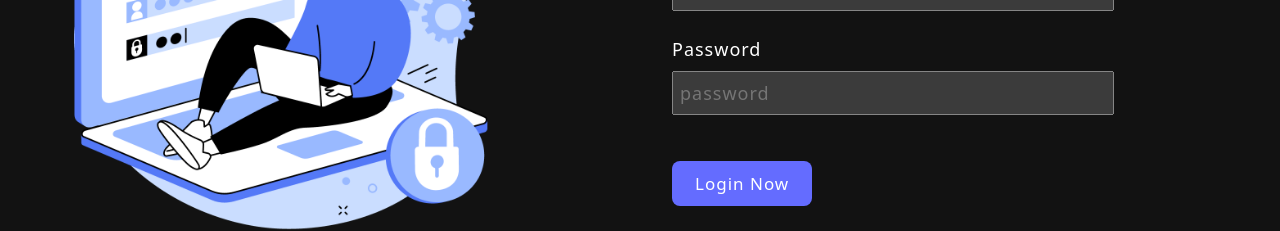
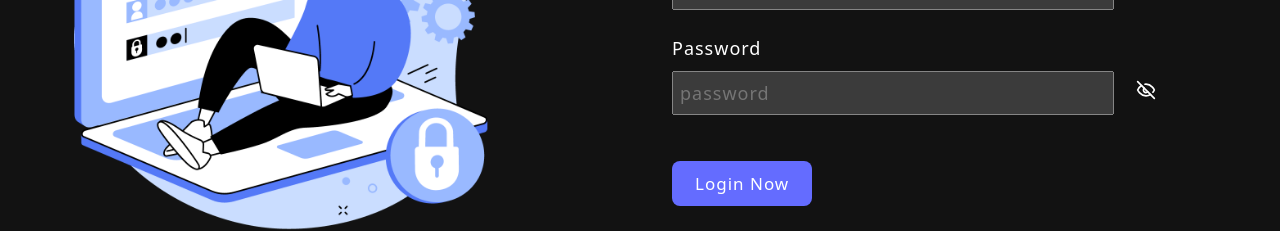
Before and after one commit to anirudhhbehera/MERN-Jan-2024, a React (Vite) app in the folder Client/: page /login in a window 1280 px wide. Shown: the part 343-574 px from the top of the page. Built offline with nearby package versions, Linux system fonts and the light colour scheme.

Commit message:
added show/hide password button in frontend

```diff
--- a/Client/package.json
+++ b/Client/package.json
@@ -10,6 +10,7 @@
     "preview": "vite preview"
   },
   "dependencies": {
+    "lucide-react": "^0.354.0",
     "react": "^18.2.0",
     "react-dom": "^18.2.0",
     "react-router-dom": "^6.22.1"
--- a/Client/src/pages/Login.jsx
+++ b/Client/src/pages/Login.jsx
@@ -1,6 +1,12 @@
 import { useState } from "react";
+import { Eye, EyeOff } from 'lucide-react';
+
 
 export const Login=()=>{
+  const [isPasswordVisible, setIsPasswordVisible] = useState(false);
+  const togglePasswordVisibility = () => {
+    setIsPasswordVisible(!isPasswordVisible);
+  };
     const [user, setUser] = useState({
         // username: "",
         email: "",
@@ -74,12 +80,30 @@ export const Login=()=>{
                   <div>
                     <label htmlFor="password">password</label>
                     <input
-                      type="password"
+                      type={isPasswordVisible ? 'text' : 'password'}
                       name="password"
                       value={user.password}
                       onChange={handleInput}
                       placeholder="password"
                     />
+                    <button
+                    onClick={togglePasswordVisibility}
+                    style={{
+                      cursor: 'pointer',
+                      margin:'0',
+                      background: 'none',
+                      border: 'none',
+                      // position: 'absolute',
+                      right: '0px',
+                      // top: '50%',
+                      // transform: 'translateY(-50%)',
+                    }}
+                    aria-label="Toggle password visibility"
+                  >
+                    {isPasswordVisible ? <Eye size={20} /> : <EyeOff size={20} />}
+                  </button>
+
+
                   </div>
                   <br />
                   <button type="submit" className="btn btn-submit">
--- a/Client/src/pages/Register.jsx
+++ b/Client/src/pages/Register.jsx
@@ -1,6 +1,11 @@
 import { useState } from "react";
+import { Eye, EyeOff } from 'lucide-react';
 
 export const Register = () => {
+  const [isPasswordVisible, setIsPasswordVisible] = useState(false);
+  const togglePasswordVisibility = () => {
+    setIsPasswordVisible(!isPasswordVisible);
+  };
   const [user, setUser] = useState({
     username: "",
     email: "",
@@ -74,12 +79,28 @@ export const Register = () => {
                   <div>
                     <label htmlFor="password">password</label>
                     <input
-                      type="password"
+                      type={isPasswordVisible ? 'text' : 'password'}
                       name="password"
                       value={user.password}
                       onChange={handleInput}
                       placeholder="password"
                     />
+                    <button
+                    onClick={togglePasswordVisibility}
+                    style={{
+                      cursor: 'pointer',
+                      margin:'0',
+                      background: 'none',
+                      border: 'none',
+                      // position: 'absolute',
+                      right: '0px',
+                      // top: '50%',
+                      // transform: 'translateY(-50%)',
+                    }}
+                    aria-label="Toggle password visibility"
+                  >
+                    {isPasswordVisible ? <Eye size={20} /> : <EyeOff size={20} />}
+                  </button>
                   </div>
                   <br />
                   <button type="submit" className="btn btn-submit">
```
Also changed, not shown: 1 other file (tests, documents, lock files or other folders).
